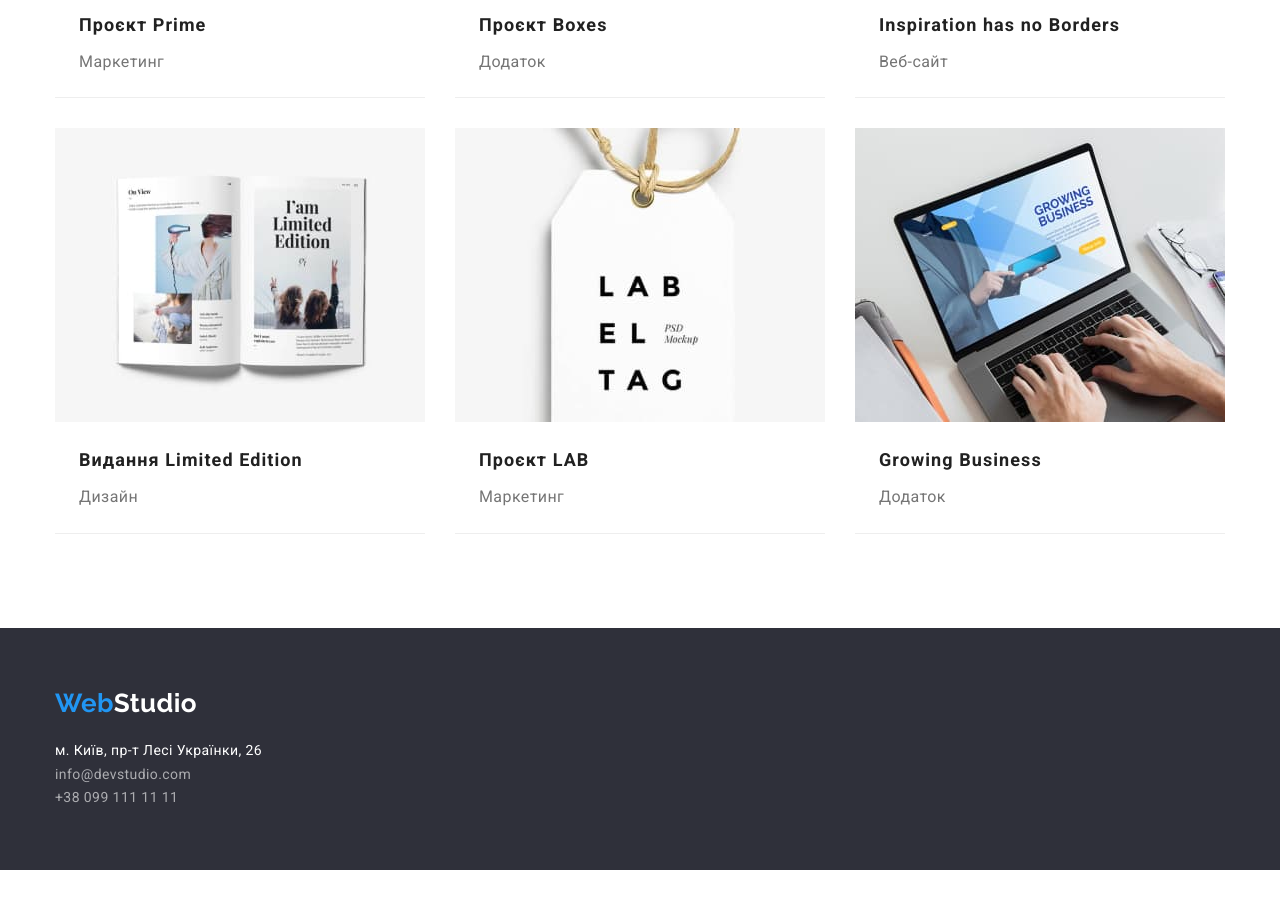
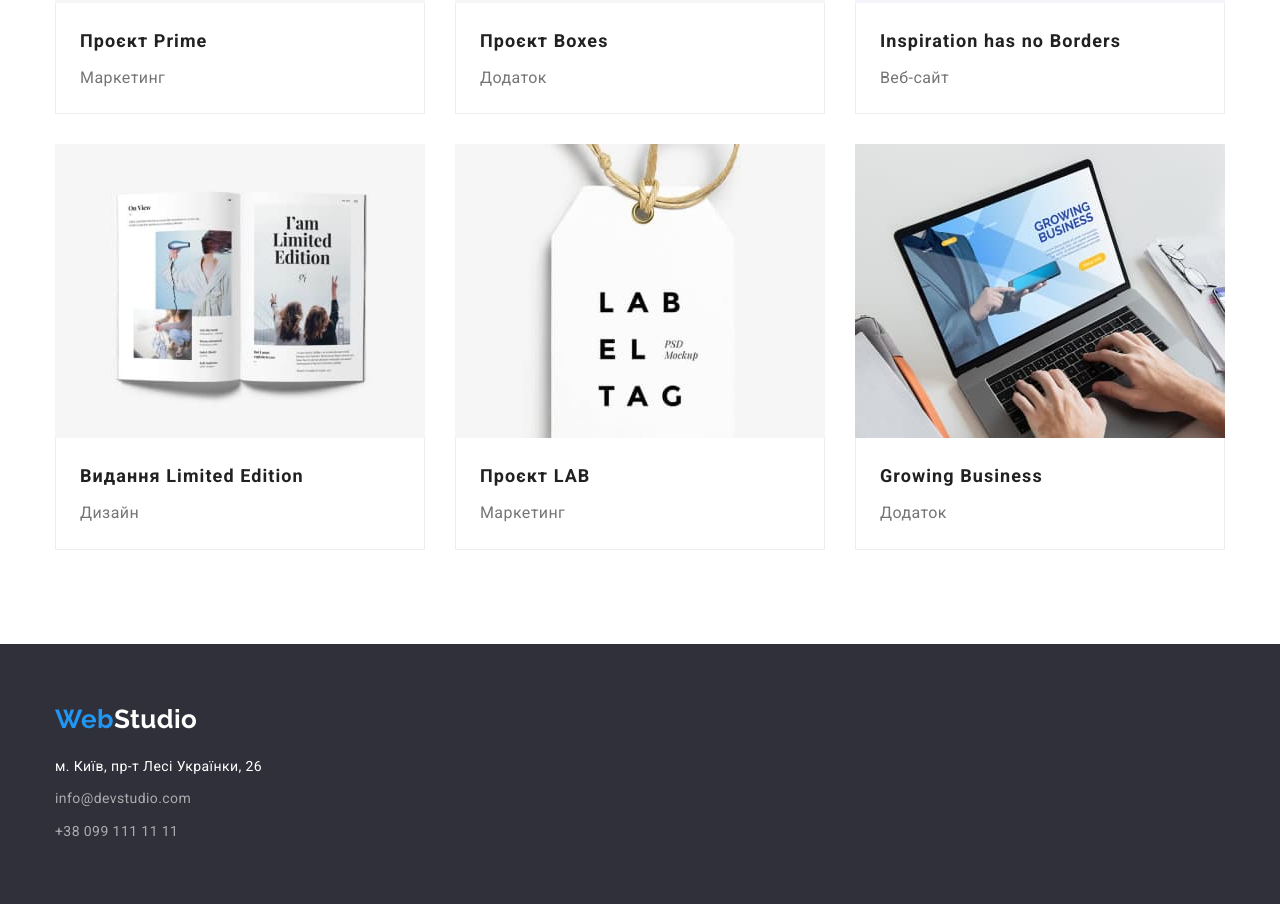
Before and after one commit to KonstantinYevchuk/goit-markup-hw-03, a plain HTML site: page portfolio.html in a window 1280 px wide. Shown: the part 993-1897 px from the top of the page. Before the commit the page ends 1863 px from the top, so only its background shows below. Drawn offline with nearby package versions, Linux system fonts and the light colour scheme.

Commit message:
correct mistakes

```diff
--- a/css/styles.css
+++ b/css/styles.css
@@ -119,12 +119,15 @@ img {
   padding-bottom: 200px;
 }
 .title {
+  width: 696px;
   font-weight: 900;
   font-size: 44px;
   line-height: 1.4;
   letter-spacing: 0.06em;
   text-transform: uppercase;
   margin-top: 0;
+  margin-left: auto;
+  margin-right: auto;
   margin-bottom: 30px;
 }
 .main-button {
@@ -136,6 +139,7 @@ img {
   background-color: var(--accent-col);
   color: var(--main-back);
   font-family: inherit;
+  font-weight: 700;
   font-size: 16px;
   line-height: 1.9;
   letter-spacing: 0.06em;
@@ -255,12 +259,24 @@ p {
   padding-bottom: 60px;
   background-color: var(--foot-back);
 }
+.logo-web-footer,
+.logo-footer {
+  display: flex;
+  width: 145px;
+  height: 31px;
+  margin-bottom: 20px;
+}
+.logo-web-footer {
+  color: var(--accent-col);
+  font-family: Raleway, sans-serif;
+  font-weight: 700;
+  font-size: 26px;
+  line-height: 1.2;
+}
 .logo-footer {
   color: var(--main-back);
 }
-.footer-contacts {
-  margin-top: 20px;
-}
+
 .footer-contacts a:hover,
 .footer-contacts a:focus {
   color: var(--accent-col);
@@ -271,6 +287,9 @@ p {
   font-weight: 400;
   font-size: 14px;
   line-height: 1.7;
+}
+.item-footer:not(:last-child) {
+  margin-bottom: 9px;
 }
 .list-contacts .mail,
 .list-contacts .tell {
@@ -292,7 +311,7 @@ p {
   display: flex;
   justify-content: center;
   margin: 0;
-  margin-bottom: 34px;
+  margin-bottom: 50px;
 }
 .button-list:not(:last-child) {
   margin-right: 8px;
@@ -321,10 +340,12 @@ p {
 }
 .portfolio-item {
   flex-basis: calc((100% - 60px) / 3);
-  border-bottom: 1px solid var(--border-list);
 }
 .text-item {
  padding: 20px 24px;
+ border-bottom: 1px solid var(--border-list);
+ border-left: 1px solid var(--border-list);
+ border-right: 1px solid var(--border-list);
 }
 .list-portfolio h2 {
   font-size: 18px;
--- a/portfolio.html
+++ b/portfolio.html
@@ -140,12 +140,12 @@
     <!-- Підвал -->
     <footer class="back-footer">
       <div class="container">
-        <a href="index.html" class="logo-web"
+        <a href="index.html" class="logo-web-footer"
           >Web<span class="logo-footer">Studio</span>
         </a>
         <address class="footer-contacts">
           <ul class="list-contacts">
-            <li>
+            <li class="item-footer">
               <a
                 href="https://goo.gl/maps/CPtrU1FHBa2aNyZL9"
                 target="_blank"
@@ -153,12 +153,12 @@
                 >м. Київ, пр-т Лесі Українки, 26</a
               >
             </li>
-            <li>
+            <li class="item-footer">
               <a class="mail" href="mailto:info@devstudio.com">
                 info@devstudio.com</a
               >
             </li>
-            <li>
+            <li class="item-footer">
               <a class="tell" href="tel:+380991111111">+38 099 111 11 11</a>
             </li>
           </ul>
```
Also changed, not shown: index.html (+5 -5 lines).
